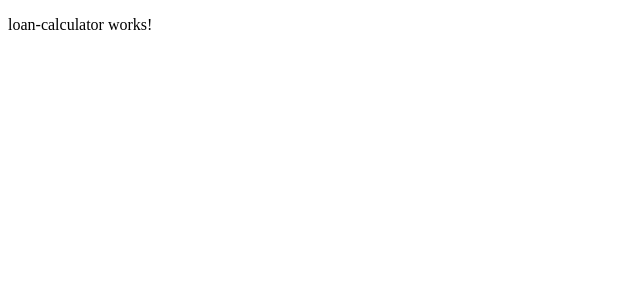
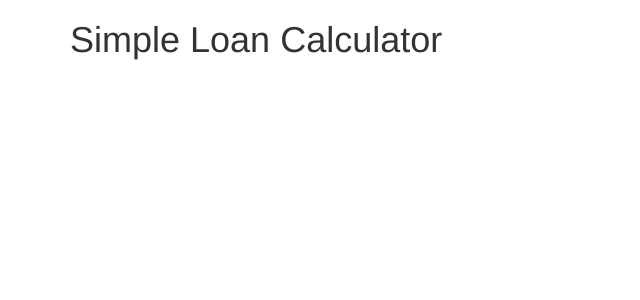
Before and after one commit to rakeshravindrank/simple-loan-calc, an Angular app in the folder SimpleLoanCalculator/: page / in a window 1280 px wide. Shown: the top 300 px of the page, without its empty margins (0-640 px from the left). Built offline with nearby package versions, Linux system fonts and the light colour scheme.

Commit message:
Added new component and bootstrap 3.

```diff
--- a/SimpleLoanCalculator/angular.json
+++ b/SimpleLoanCalculator/angular.json
@@ -24,6 +24,7 @@
               "src/assets"
             ],
             "styles": [
+              "node_modules/bootstrap/dist/css/bootstrap.min.css",
               "src/styles.css"
             ],
             "scripts": []
--- a/SimpleLoanCalculator/package.json
+++ b/SimpleLoanCalculator/package.json
@@ -19,6 +19,7 @@
     "@angular/platform-browser": "~10.0.4",
     "@angular/platform-browser-dynamic": "~10.0.4",
     "@angular/router": "~10.0.4",
+    "bootstrap": "^3.4.1",
     "rxjs": "~6.5.5",
     "tslib": "^2.0.0",
     "zone.js": "~0.10.3"
--- a/SimpleLoanCalculator/src/app/loan-calculator/loan-calculator.component.html
+++ b/SimpleLoanCalculator/src/app/loan-calculator/loan-calculator.component.html
@@ -1 +1,6 @@
-<p>loan-calculator works!</p>
+<div class="container">
+    <h1>{{title}}</h1>
+</div>
+<div class="container">
+
+</div>
--- a/SimpleLoanCalculator/src/app/loan-calculator/loan-calculator.component.ts
+++ b/SimpleLoanCalculator/src/app/loan-calculator/loan-calculator.component.ts
@@ -6,7 +6,7 @@
   styleUrls: ['./loan-calculator.component.css']
 })
 export class LoanCalculatorComponent implements OnInit {
-
+  title : string = "Simple Loan Calculator";
   constructor() { }
 
   ngOnInit(): void {
```
Also changed, not shown: 2 other files (tests, documents, lock files or other folders).
